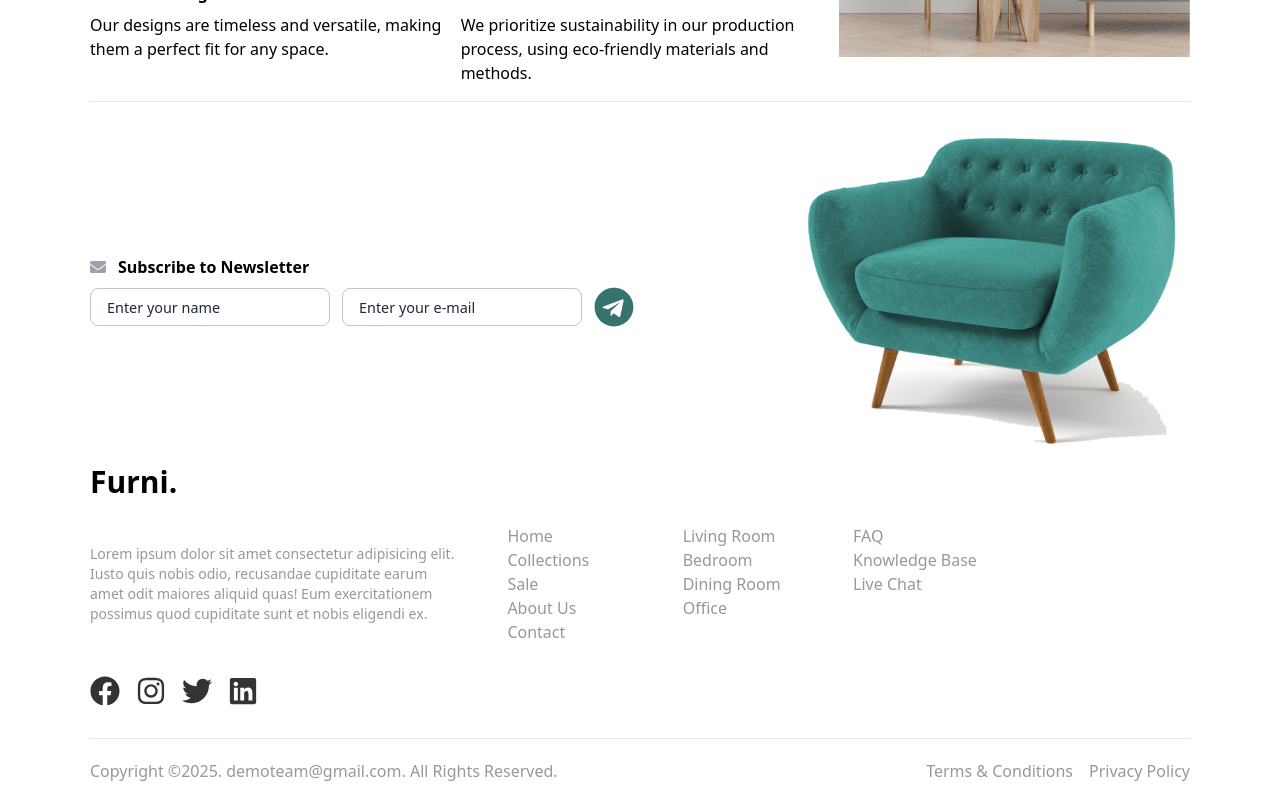
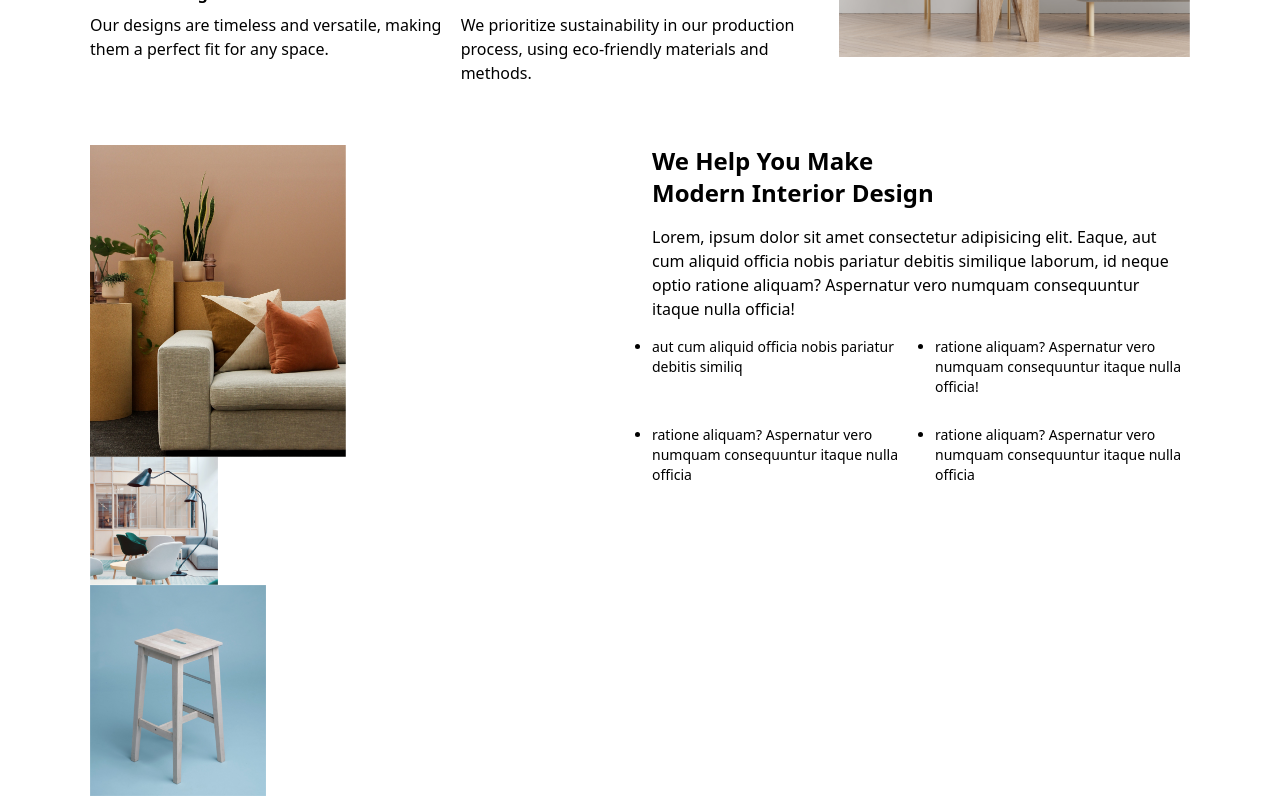
Before and after one commit to Fitsum1101/DemoFurnithure, a React (Create React App) app: page / in a window 1280 px wide. Shown: the part 1540-2340 px from the top of the page. Built offline with nearby package versions, Linux system fonts and the light colour scheme.

Commit message:
try dot of it

```diff
--- a/src/Page/Home.jsx
+++ b/src/Page/Home.jsx
@@ -4,6 +4,7 @@ import NavBar from "../Ui/NavBar";
 import Footer from "../component/Footer";
 import HomeSlide from "../component/HomeSlide";
 import WhyChooseUs from "../component/WhyChooseUs";
+import WeHelp from "../component/WeHelp";
 function Home() {
   return (
     <div>
@@ -11,6 +12,7 @@ function Home() {
       <HomeSlide />
       <HomeProduct />
       <WhyChooseUs />
+      <WeHelp />
       <Footer />
       <Outlet />
     </div>
--- a/src/component/WeHelp.jsx
+++ b/src/component/WeHelp.jsx
@@ -1,5 +1,48 @@
+import wehelp1 from "./images/img-grid-3 1.png";
+import wehelp2 from "./images/Mask group.png";
+import wehelp3 from "./images/img-grid-2 1.jpg";
+
 function WeHelp() {
-  return <div></div>;
+  return (
+    <div className="w-[1100px] m-auto mt-9">
+      <div className="grid grid-cols-2 gap-6 pt-6 ">
+        <div className="">
+          <img src={wehelp2} alt="wehelp" className="w-64" />
+          <img src={wehelp3} alt="wehelp" className="w-32" />
+          <img src={wehelp1} alt="wehelp" className="w-44" />
+        </div>
+        <div className="space-y-4">
+          <h1 className="font-bold text-2xl capitalize">
+            We help you make <br />
+            Modern Interior Design
+          </h1>
+          <p>
+            Lorem, ipsum dolor sit amet consectetur adipisicing elit. Eaque, aut
+            cum aliquid officia nobis pariatur debitis similique laborum, id
+            neque optio ratione aliquam? Aspernatur vero numquam consequuntur
+            itaque nulla officia!
+          </p>
+          <ul className="grid grid-cols-2 gap-7 mt-4 font-thin text-sm">
+            <li className="list-disc">
+              aut cum aliquid officia nobis pariatur debitis similiq
+            </li>
+            <li className="list-disc">
+              ratione aliquam? Aspernatur vero numquam consequuntur itaque nulla
+              officia!
+            </li>
+            <li className="list-disc">
+              ratione aliquam? Aspernatur vero numquam consequuntur itaque nulla
+              officia
+            </li>
+            <li className="list-disc">
+              ratione aliquam? Aspernatur vero numquam consequuntur itaque nulla
+              officia
+            </li>
+          </ul>
+        </div>
+      </div>
+    </div>
+  );
 }
 
 export default WeHelp;
```
